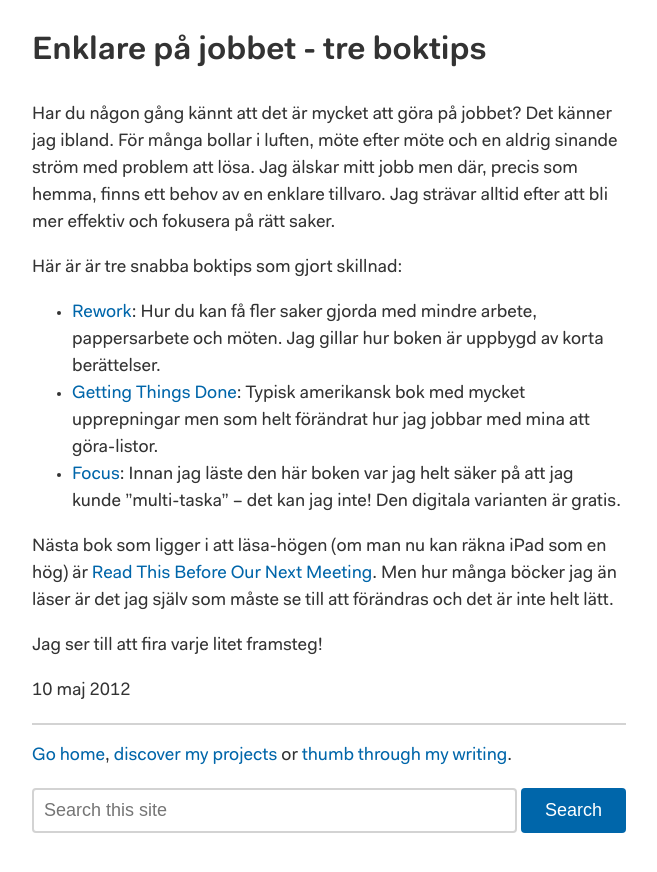
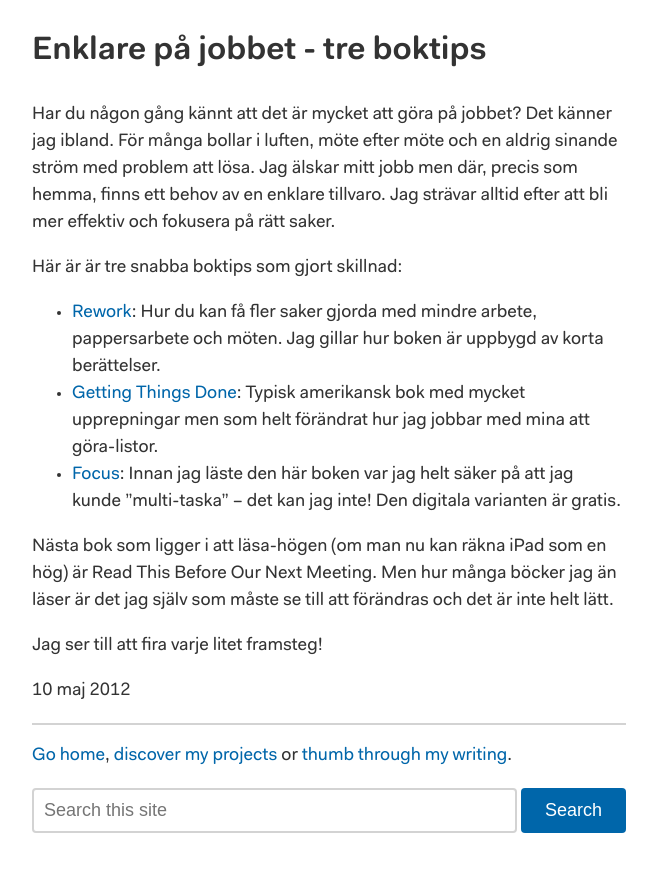
Before and after one commit to svendahlstrand/svendahlstrand.github.io, a Jekyll site: the page built from _posts/2012-05-10-enklare-pa-jobbet-tre-boktips.md, in a window 1280 px wide. Shown: the top 872 px of the page, without its empty margins (311-968 px from the left). Built offline with Jekyll 4.4.1, drawn with Linux system fonts in a browser that asks for light colours; some of the changed lines change nothing that is shown.

Commit message:
Remove broken link.

```diff
--- a/_posts/2012-05-10-enklare-pa-jobbet-tre-boktips.md
+++ b/_posts/2012-05-10-enklare-pa-jobbet-tre-boktips.md
@@ -12,11 +12,10 @@
 * [Getting Things Done] [2]: Typisk amerikansk bok med mycket upprepningar men som helt förändrat hur jag jobbar med mina att göra-listor.
 * [Focus] [3]: Innan jag läste den här boken var jag helt säker på att jag kunde ”multi-taska” – det kan jag inte! Den digitala varianten är gratis.
 
-Nästa bok som ligger i att läsa-högen (om man nu kan räkna iPad som en hög) är [Read This Before Our Next Meeting] [4]. Men hur många böcker jag än läser är det jag själv som måste se till att förändras och det är inte helt lätt.
+Nästa bok som ligger i att läsa-högen (om man nu kan räkna iPad som en hög) är Read This Before Our Next Meeting. Men hur många böcker jag än läser är det jag själv som måste se till att förändras och det är inte helt lätt.
 
 Jag ser till att fira varje litet framsteg!
 
 [1]: http://37signals.com/rework
 [2]: https://gettingthingsdone.com/books/
 [3]: https://zenhabits.net/focus-book/
-[4]: http://modernmeetingstandard.com/the-book
```
